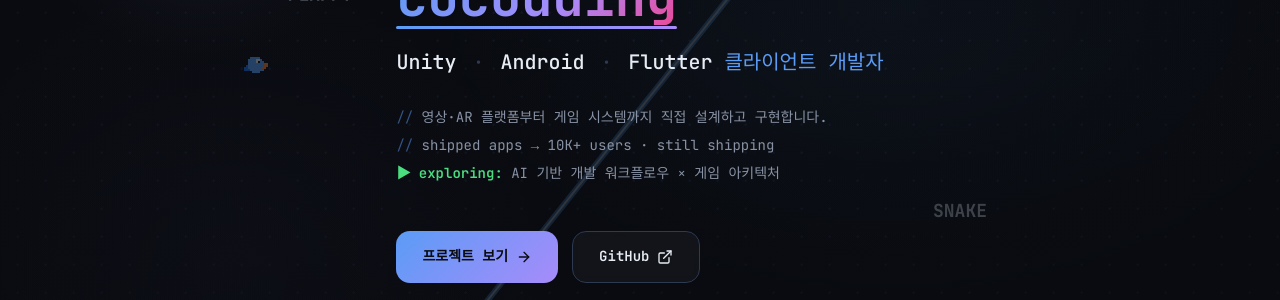
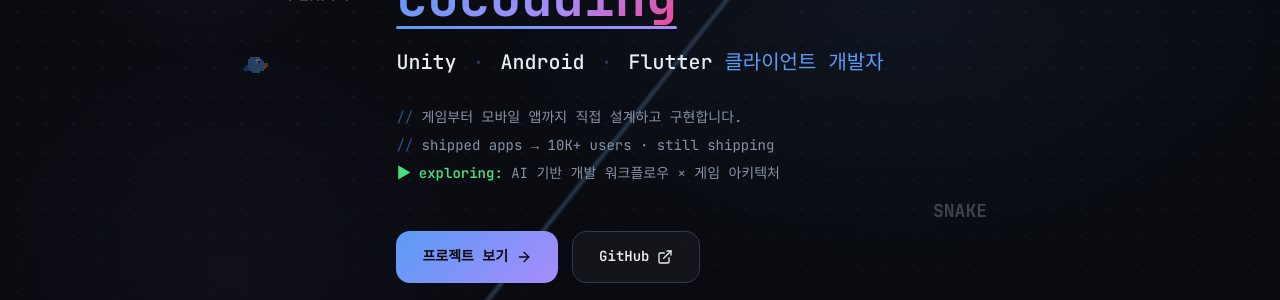
Before and after one commit to cocodding0723/cocodding0723.github.io, a Jekyll site: the page built from index.html, in a window 1280 px wide. Shown: the part 341-641 px from the top of the page. Built offline with Jekyll 4.4.1, drawn with Linux system fonts in a browser that asks for light colours.

Commit message:
fix: video background CSS bugs + post embed + description update
- Fix hero video bg: replace max() (SCSS incompatible) with min-width/min-height
- Add !important to iframe styles to override YouTube IFrame API inline styles
- Add !important to .playing iframe opacity to fix specificity bug
- Remove 영상AR from hero description
- Add responsive YouTube iframe embed to Katana Zero post
- Add .video-embed CSS (16:9 padding-top responsive container)

Co-Authored-By: Claude Sonnet 4.6 <noreply@anthropic.com>

```diff
--- a/_includes/hero.html
+++ b/_includes/hero.html
@@ -19,7 +19,7 @@
         <span class="hero-skill-role"> 클라이언트 개발자</span>
       </p>
       <p class="hero-description">
-        <span class="desc-line"><span class="desc-comment">// </span>영상·AR 플랫폼부터 게임 시스템까지 직접 설계하고 구현합니다.</span><br>
+        <span class="desc-line"><span class="desc-comment">// </span>게임부터 모바일 앱까지 직접 설계하고 구현합니다.</span><br>
         <span class="desc-line"><span class="desc-comment">// </span>shipped apps → 10K+ users · still shipping</span><br>
         <span class="desc-line"><span class="desc-now">&#9654; exploring:</span> AI 기반 개발 워크플로우 × 게임 아키텍처</span>
       </p>
--- a/_sass/_hero.scss
+++ b/_sass/_hero.scss
@@ -317,39 +317,36 @@
   z-index: 1;
   overflow: hidden;
 
-  // The div that YT API replaces with an iframe
-  #hero-yt-player,
+  // !important: override YouTube IFrame API's inline width/height/position styles
   iframe {
-    position: absolute;
-    top: 50%;
-    left: 50%;
-    // Cover the viewport at 16:9
-    width: max(100vw, calc(100vh * 1.7778));
-    height: max(100vh, calc(100vw * 0.5625));
-    transform: translate(-50%, -50%);
-    pointer-events: none;
-    border: 0;
+    position: absolute !important;
+    top: 50% !important;
+    left: 50% !important;
+    width: 100vw !important;
+    height: 56.25vw !important;
+    min-height: 100vh !important;
+    min-width: 177.78vh !important;
+    transform: translate(-50%, -50%) !important;
+    pointer-events: none !important;
+    border: 0 !important;
     opacity: 0;
     transition: opacity 2.5s ease;
   }
 
-  // Fade in the video when playing
   &.playing iframe {
-    opacity: 0.4;
+    opacity: 0.45 !important;
   }
 
-  // Dark gradient overlay above the video
   .hero-video-overlay {
     position: absolute;
     inset: 0;
     z-index: 1;
-    background:
-      linear-gradient(to bottom,
-        rgba(9, 11, 16, 0.65) 0%,
-        rgba(9, 11, 16, 0.3) 45%,
-        rgba(9, 11, 16, 0.8) 100%
-      ),
-      radial-gradient(ellipse at 50% 50%, rgba(9, 11, 16, 0.1), rgba(9, 11, 16, 0.5));
+    background: linear-gradient(
+      to bottom,
+      rgba(9, 11, 16, 0.62) 0%,
+      rgba(9, 11, 16, 0.28) 45%,
+      rgba(9, 11, 16, 0.78) 100%
+    );
   }
 }
 
--- a/_sass/_post.scss
+++ b/_sass/_post.scss
@@ -423,6 +423,27 @@
   }
 }
 
+// Responsive video embed (16:9)
+.video-embed {
+  position: relative;
+  width: 100%;
+  padding-top: 56.25%;
+  margin: 2em 0;
+  border-radius: $card-radius;
+  overflow: hidden;
+  border: 1px solid var(--border);
+  background: #000;
+
+  iframe {
+    position: absolute;
+    top: 0;
+    left: 0;
+    width: 100%;
+    height: 100%;
+    border: 0;
+  }
+}
+
 // Post navigation (prev/next)
 .post-nav {
   display: grid;
```
Also changed, not shown: _posts/2026-05-29-katana-zero-inspired-action-game-5days.md (+4 -2 lines).
